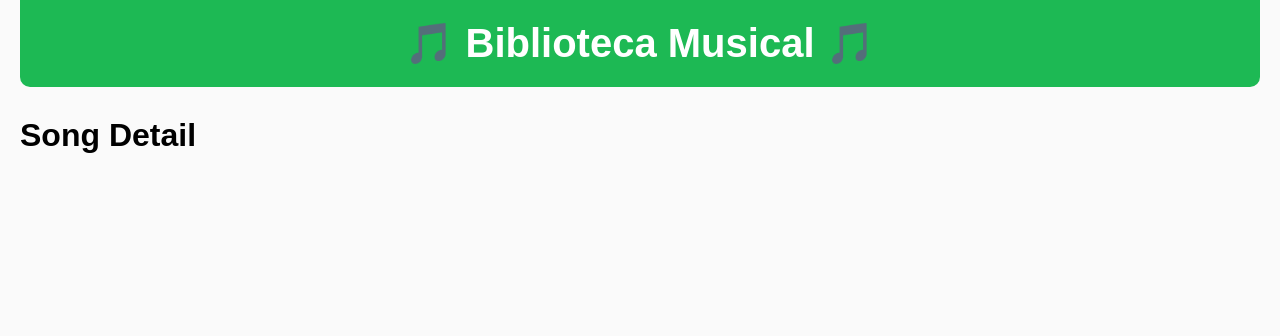
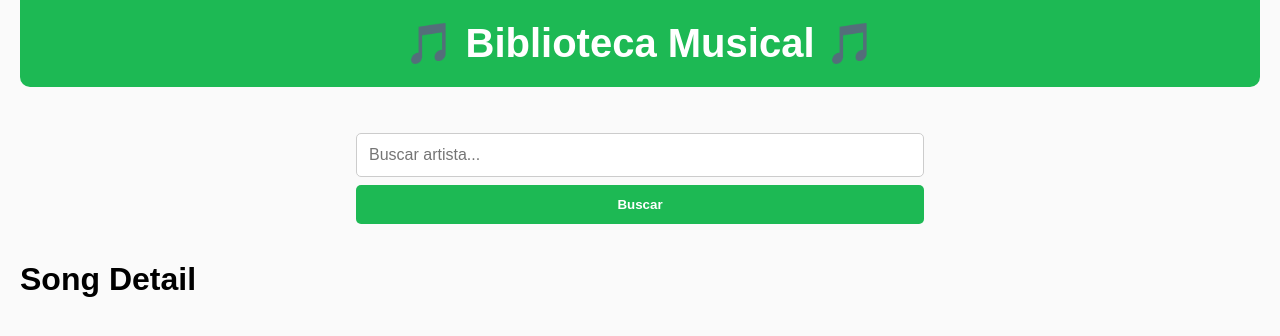
Before and after one commit to luid95/biblioteca-musical, a React (Create React App) app: page /song/1 in a window 1280 px wide. Shown: the top 336 px of the page. Built offline with nearby package versions, Linux system fonts and the light colour scheme.

Commit message:
Add: Agregar input de busqueda por artista con ayuda del API

```diff
--- a/src/App.js
+++ b/src/App.js
@@ -1,5 +1,6 @@
 import React, { useState, useEffect } from "react";
 import Header from "./components/Header";
+import SearchBar from "./components/SearchBar";
 import SearchResults from "./components/SearchResults";
 import SongDetail from "./components/SongDetail";
 import Library from "./components/Library";
@@ -8,13 +9,15 @@ import "./styles.css";
 import { Route, Routes } from "react-router-dom";
 
 const App = () => {
-  const [songs] = useState([
-    { id: 1, title: "Blinding Lights", artist: "The Weeknd", duration: "3:20" },
-    { id: 2, title: "Bohemian Rhapsody", artist: "Queen", duration: "5:55" },
-    { id: 3, title: "Shape of You", artist: "Ed Sheeran", duration: "4:02" },
-  ]);
+  const [library, setLibrary] = useState([]);
+  const [searchTerm, setSearchTerm] = useState(""); // Termino de busqueda
+  const [loading, setLoading] = useState(false); // Estado de carga
+  const [error, setError] = useState(null); // Estado de error
 
-  const [library, setLibrary] = useState([]);
+  //Funcion que captura termino a buscar(artista)
+  const handleSearch = (term) => {
+    setSearchTerm(term);
+  };
 
   const addToLibrary = (song) => {
     setLibrary((prevLibrary) => [...prevLibrary, song]);
@@ -27,12 +30,22 @@ const App = () => {
   return (
     <div className="app">
       <Header title="🎵 Biblioteca Musical 🎵" />
+      <div className="content-search">
+        <SearchBar onSearch={handleSearch} />
+      </div>
       <Routes>
         <Route
           path="/"
           element={
             <div className="main-content">
-              <SearchResults songs={songs} onAdd={addToLibrary} />
+              <SearchResults
+                searchTerm={searchTerm}
+                onAdd={addToLibrary}
+                loading={loading}
+                error={error}
+                setLoading={setLoading}
+                setError={setError}
+              />
               <Library library={library} />
             </div>
           }
--- a/src/components/Library/styles.css
+++ b/src/components/Library/styles.css
@@ -1,6 +1,29 @@
 .library-list {
-  display: flex;
-  flex-direction: column;
+  display: grid;
+  grid-template-columns: 1fr;
   gap: 1rem;
   margin-top: 1rem;
+  max-height: 600px; /* Altura máxima aprox. para 6 ítems */
+  overflow-y: auto;
+  padding-right: 0.5rem;
 }
+
+@media (min-width: 768px) {
+  .library-list {
+    grid-template-columns: 1fr;
+  }
+}
+
+/* Scroll bonito (opcional) */
+.library-list::-webkit-scrollbar {
+  width: 8px;
+}
+
+.library-list::-webkit-scrollbar-thumb {
+  background-color: #ccc;
+  border-radius: 4px;
+}
+
+.library-list::-webkit-scrollbar-thumb:hover {
+  background-color: #999;
+}
--- a/src/components/SearchBar/index.js
+++ b/src/components/SearchBar/index.js
@@ -1,23 +1,32 @@
 import React, { useState } from "react";
 import "./styles.css";
 
-const SearchBar = ({ setSearchTerm }) => {
-  const [input, setInput] = useState("");
+const SearchBar = ({ onSearch }) => {
+  const [searchTerm, setSearchTerm] = useState("");
+
+  const handleInputChange = (e) => {
+    setSearchTerm(e.target.value);
+  };
 
   const handleSubmit = (e) => {
     e.preventDefault();
-    setSearchTerm(input.trim());
+    if (searchTerm.trim() !== "") {
+      onSearch(searchTerm); // Llama a la función que maneja la búsqueda
+    }
   };
 
   return (
-    <form onSubmit={handleSubmit} className="search-bar">
+    <form className="searchbar-form" onSubmit={handleSubmit}>
       <input
         type="text"
-        placeholder="Busca un artista..."
-        value={input}
-        onChange={(e) => setInput(e.target.value)}
+        className="searchbar-input"
+        placeholder="Buscar artista..."
+        value={searchTerm}
+        onChange={handleInputChange}
       />
-      <button type="submit">Buscar</button>
+      <button type="submit" className="searchbar-button">
+        Buscar
+      </button>
     </form>
   );
 };
--- a/src/components/SearchBar/styles.css
+++ b/src/components/SearchBar/styles.css
@@ -1,48 +1,32 @@
-.search-bar {
+.searchbar-form {
   display: flex;
-  justify-content: center;
-  align-items: center;
+  flex-direction: column;
   width: 100%;
-  padding: 10px;
-  background-color: #2c2c2c;
-  border-radius: 25px;
-  margin: 20px 0;
-  box-shadow: 0 2px 10px rgba(0, 0, 0, 0.2);
+  max-width: 600px;
+  padding: 1rem;
+  gap: 0.5rem;
 }
 
-.search-form {
-  display: flex;
+.searchbar-input {
   width: 100%;
+  padding: 0.75rem;
+  font-size: 1rem;
+  border: 1px solid #ccc;
+  border-radius: 5px;
 }
 
-.search-input {
-  width: 80%;
-  padding: 10px;
-  font-size: 1rem;
+.searchbar-button {
+  width: 100%;
+  padding: 0.75rem;
+  background-color: #1db954;
+  color: white;
   border: none;
-  border-radius: 20px;
-  margin-right: 10px;
-  outline: none;
-  background-color: #f4f4f4;
-  transition: background-color 0.3s ease;
+  border-radius: 5px;
+  font-weight: bold;
+  cursor: pointer;
+  transition: background 0.3s;
 }
 
-.search-input:focus {
-  background-color: #fff;
-  box-shadow: 0 0 5px rgba(29, 185, 84, 0.6);
+.searchbar-button:hover {
+  background-color: #159e44;
 }
-
-.search-button {
-  padding: 10px 15px;
-  background-color: #1db954;
-  color: white;
-  font-size: 1rem;
-  border: none;
-  border-radius: 20px;
-  cursor: pointer;
-  transition: background-color 0.3s ease;
-}
-
-.search-button:hover {
-  background-color: #1ed760;
-}
--- a/src/components/SearchResults/index.js
+++ b/src/components/SearchResults/index.js
@@ -1,34 +1,35 @@
-import React from "react";
+import React, { useEffect } from "react";
 import Song from "../Song";
 import useFetch from "../../hooks/useFetch";
 
 import "./styles.css";
 
 const SearchResults = (props) => {
-  const { onAdd } = props;
-  const artist = "Oasis";
-  console.log("artist", artist);
-  const url = artist
+  const { searchTerm, onAdd, loading, error, setLoading, setError } = props;
+
+  const url = searchTerm
     ? `https://www.theaudiodb.com/api/v1/json/2/searchalbum.php?s=${encodeURIComponent(
-        artist
+        searchTerm
       )}`
     : null;
 
-  const { data, loading, error } = useFetch(url);
+  const { data, loading: apiLoading, error: apiError } = useFetch(url);
+
+  useEffect(() => {
+    setLoading(apiLoading);
+    setError(apiError);
+  }, [apiLoading, apiError, setLoading, setError]);
 
   console.log("data", data);
   if (loading) return <p>Cargando álbumes...</p>;
   if (error) return <p>❌ Error: {error}</p>;
-  if (!data?.album) return <p>No se encontraron álbumes para "{artist}"</p>;
+  if (!data?.album) return <p>No se encontraron álbumes para "{searchTerm}"</p>;
 
   const fetchedAlbums = data?.album || [];
 
   return (
     <section>
       <h3>📀 Álbumes encontrados en TheAudioDB</h3>
-
-      {loading && <p>Cargando álbumes reales...</p>}
-      {error && <p style={{ color: "red" }}>Error: {error}</p>}
 
       {/* 🎧 Álbumes reales desde la API */}
       {fetchedAlbums.length > 0 ? (
--- a/src/components/SearchResults/styles.css
+++ b/src/components/SearchResults/styles.css
@@ -1,5 +1,4 @@
 /* SearchResults */
-
 .songs-list {
   display: grid;
   grid-template-columns: repeat(3, 1fr);
@@ -7,8 +6,8 @@
   margin-top: 1rem;
 }
 
-@media (min-width: 768px) {
+@media (max-width: 768px) {
   .songs-list {
-    grid-template-columns: repeat(3, 1fr);
+    grid-template-columns: 1fr;
   }
 }
--- a/src/components/Song/styles.css
+++ b/src/components/Song/styles.css
@@ -1,31 +1,38 @@
 .song {
-  background-color: #f1f1f1;
-  border-radius: 8px;
-  padding: 15px;
-  margin: 15px 0;
-  box-shadow: 0 2px 5px rgba(0, 0, 0, 0.1);
+  padding: 1rem;
+  background-color: white;
+  border-radius: 10px;
+  border: 1px solid #ddd;
+  box-shadow: 0 1px 3px rgba(0, 0, 0, 0.1);
+  transition: transform 0.2s ease-in-out;
 }
 
-.song h3 {
-  margin: 0;
-  font-size: 1.5rem;
+.song:hover {
+  transform: translateY(-3px);
+}
+
+.song h4 {
+  margin: 0 0 0.25rem 0;
 }
 
 .song p {
-  margin: 5px 0;
-  font-size: 1.1rem;
+  margin: 0;
+  color: #666;
+  font-size: 0.9rem;
 }
 
 .song button {
+  margin-top: 0.5rem;
+  padding: 0.5rem 1rem;
   background-color: #1db954;
   color: white;
   border: none;
-  padding: 8px 15px;
   border-radius: 5px;
   cursor: pointer;
-  margin-top: 10px;
+  font-weight: bold;
+  transition: background-color 0.3s;
 }
 
 .song button:hover {
-  background-color: #1ed760;
+  background-color: #169b44;
 }
--- a/src/styles.css
+++ b/src/styles.css
@@ -8,6 +8,7 @@ body {
   margin: 0;
   padding: 0;
   background-color: #fafafa;
+  overflow-x: hidden;
 }
 
 .app {
@@ -31,13 +32,42 @@ header {
   padding: 2rem 0;
 }
 
+/* Contenedor para el SearchBar */
+.content-search {
+  display: flex;
+  justify-content: center;
+  width: 100%;
+}
+
+/* Contenedor para resultados y biblioteca */
+.content-wrapper {
+  display: flex;
+  flex-direction: column;
+  gap: 2rem;
+  width: 100%;
+}
+
+/* Responsividad */
 @media (min-width: 768px) {
   .main-content {
     flex-direction: row;
     justify-content: space-between;
   }
 
-  .main-content > section {
-    flex: 1 1 48%;
+  .content-search {
+    flex: 1;
+    max-width: 100%;
+  }
+
+  .content-wrapper {
+    flex: 2;
+    flex-direction: row;
+    gap: 2rem;
+  }
+
+  .search-results,
+  .library {
+    flex: 1;
+    width: 48%;
   }
 }
```
